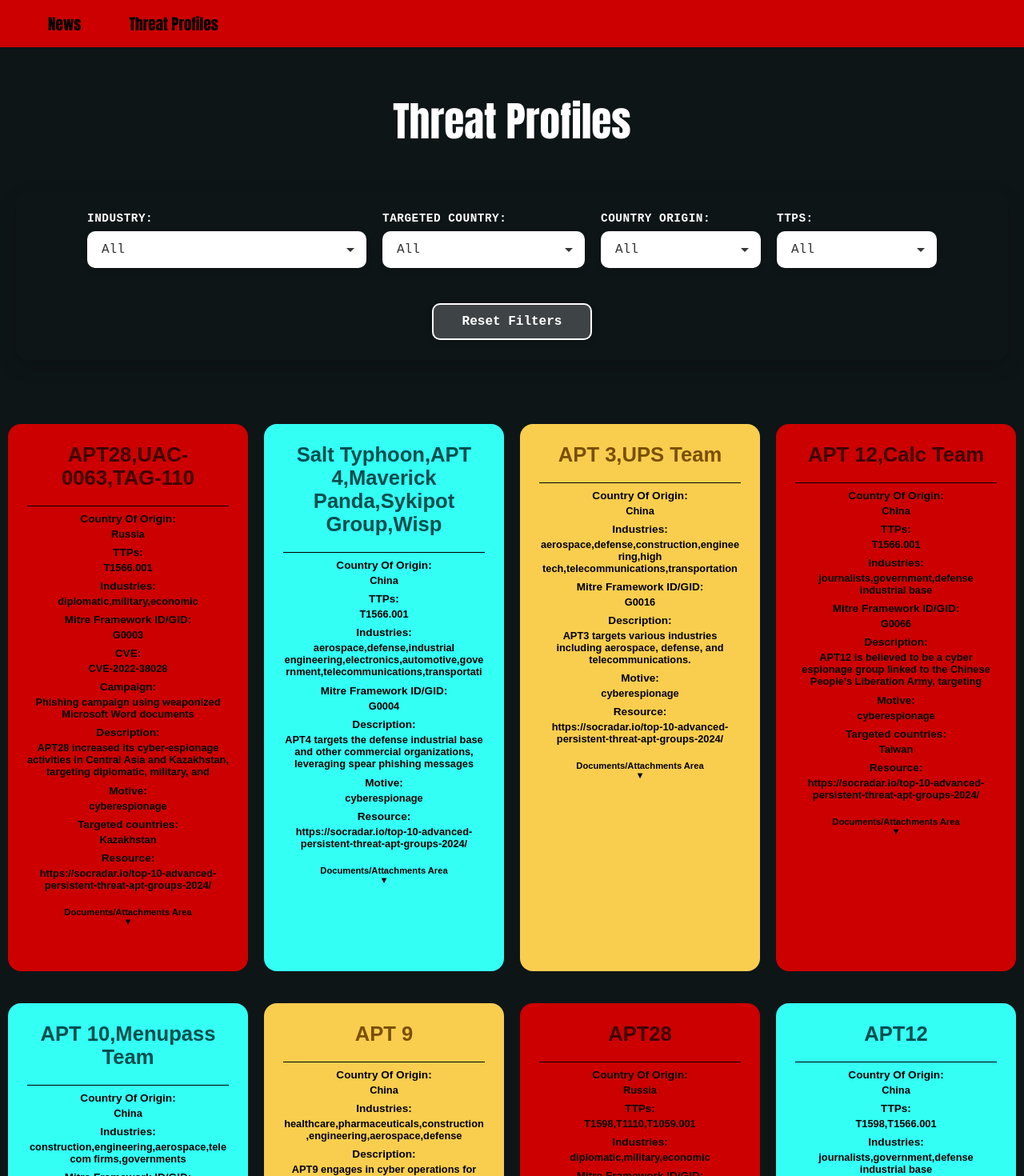
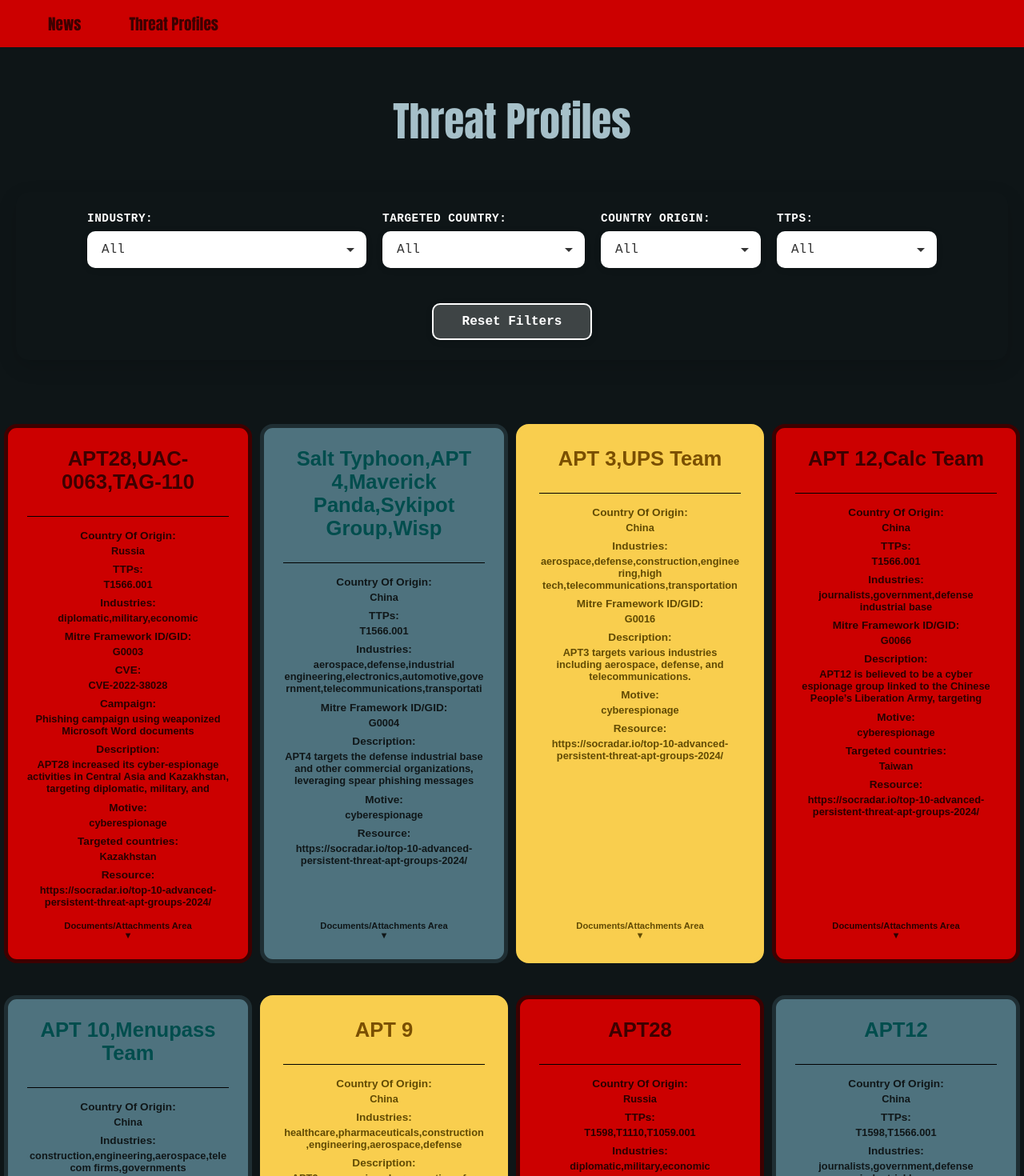
Before and after one commit to skansher/threat-vector, a React (Create React App) app: page /profile in a window 1280 px wide. Shown: the top 1470 px of the page at 80% size. Built offline with nearby package versions, Linux system fonts and the light colour scheme.

Commit message:
Last Ellie Updates

```diff
--- a/src/App.css
+++ b/src/App.css
@@ -12,5 +12,6 @@
   text-align: center;
   margin-bottom: 30px;
   font-family: impact;
-  color: white;
+  font-weight: 500;
+  color: #A6C0C9;
 }
--- a/src/CSS/header.css
+++ b/src/CSS/header.css
@@ -11,7 +11,7 @@
 
 .header-element {
   background: none; /* Remove box background */
-  color: #000; /* Black text for contrast */
+  color: #3D0000; /* Black text for contrast */
   font-size: 1.2rem;
   cursor: pointer;
   transition: transform 0.3s ease, opacity 0.3s ease, color 0.3s ease;
--- a/src/CSS/profile.css
+++ b/src/CSS/profile.css
@@ -123,7 +123,7 @@
 
 .reset-button:hover {
   background-color: #ffffff;
-  color: #667eea;
+  color: #4E727E;
   box-shadow: 0 4px 12px rgba(255, 255, 255, 0.3);
 }
 
--- a/src/CSS/profilecard.css
+++ b/src/CSS/profilecard.css
@@ -1,14 +1,14 @@
 /* Card */
 .threat-card {
-  color: #000;
   border-radius: 16px;
+  border: 5px solid #4E727E;
   width: 280px;
   min-height: 600px; /* Uniform base height */
   padding: 24px;
   margin: 20px auto;
   display: flex;
   flex-direction: column;
-  justify-content: flex-start;
+  justify-content: space-between;
   font-family: poppins, sans-serif;
   font-weight: bolder;
   overflow: hidden;
@@ -21,6 +21,13 @@
   max-height: 1000px; /* Enough for expanded content */
 }
 
+.card-content {
+    display: flex;
+    flex-direction: column;
+    gap: 8px;
+    padding-bottom: 16px;
+}
+
 /* Hover effect */
 .threat-card:hover {
   transform: scale(1.05);
@@ -29,13 +36,18 @@
 /* Alternating Colors */
 .threat-card.color-0 {
   background-color: #CC0000;
+  border-color: #3D0000;
+  color: #290000;
 }
+
 .threat-card.color-0:hover {
   background-color: #e77786;
 }
 
 .threat-card.color-1 {
-  background-color: #33FFF5;
+  background-color: #4e727e;
+  border-color: #1f2E33;
+  color: #101719;
 }
 .threat-card.color-1:hover {
   background-color: #85FFF9;
@@ -43,6 +55,8 @@
 
 .threat-card.color-2 {
   background-color: #F9CE4E;
+  border-color: #F9CE4E;
+  color: #624B04;
 }
 .threat-card.color-2:hover {
   background-color: #FBE49D;
@@ -117,7 +131,6 @@
 
 /* Attachments */
 .attachments {
-  margin-top: 20px;
   font-size: 0.7rem;
   font-weight: bold;
   display: flex;
@@ -125,7 +138,6 @@
   justify-content: center;
   align-items: center;
   cursor: pointer;
-  transition: color 0.3s ease;
 }
 
 .arrow {
@@ -141,12 +153,12 @@
 .upload-box {
   background-color: #f8f8f8;
   border-radius: 8px;
-  padding: 12px;
-  margin-top: 8px;
+  padding: 0px;
+  margin-top: 0px;
   overflow: hidden;
   opacity: 0;
   max-height: 0;
-  transition: max-height 0.5s ease-in-out, opacity 0.5s ease-in-out;
+  transition: max-height 0.5s ease-in-out, opacity 0.5s ease-in-out, padding 0.5s ease-in-out, margin-top 0.3s ease-in-out;
   display: flex;
   flex-direction: column;
   align-items: center;
@@ -155,6 +167,8 @@
 .upload-box.open {
   max-height: 400px;
   opacity: 1;
+  padding: 12px;
+  margin-top: 16px;
 }
 
 .upload-box textarea {
--- a/src/Components/ProfileCard.jsx
+++ b/src/Components/ProfileCard.jsx
@@ -1,7 +1,6 @@
 import React, { useState } from "react";
 import "../CSS/profilecard.css";
 import '../CSS/profile.css';
-//import actorIcon from "../assets/actor-icon.png"; // Ensure correct path
 
 const ProfileCard = ({profile, index}) => {
     // Determine color class based on index
@@ -23,10 +22,9 @@
 
     return (
         <div className={`threat-card ${colorClass}`}>
-            {/* Top Icon */}
-            {/* <img src={actorIcon} alt="Threat Actor Icon" className="actor-icon" /> */}
 
             {/* Title */}
+            <div className="card-content">
             <h2 className="card-title">{profile.alias || 'UNKNOWN THREAT ACTOR'}</h2>
 
             {/* Divider */}
@@ -118,8 +116,10 @@
                     </div>
                 )}
             </div>
+            </div>
 
             {/* Bottom Section */}
+            <div className="bottom-section">
             <div className="attachments" onClick={() => setIsOpen(!isOpen)}>
                 <span>Documents/Attachments Area</span>
                 <span className={`arrow ${isOpen ? "open" : ""}`}>▼</span>
@@ -144,6 +144,7 @@
                 </div>
             </div>
         </div>
+        </div>
     );
 };
 
```
